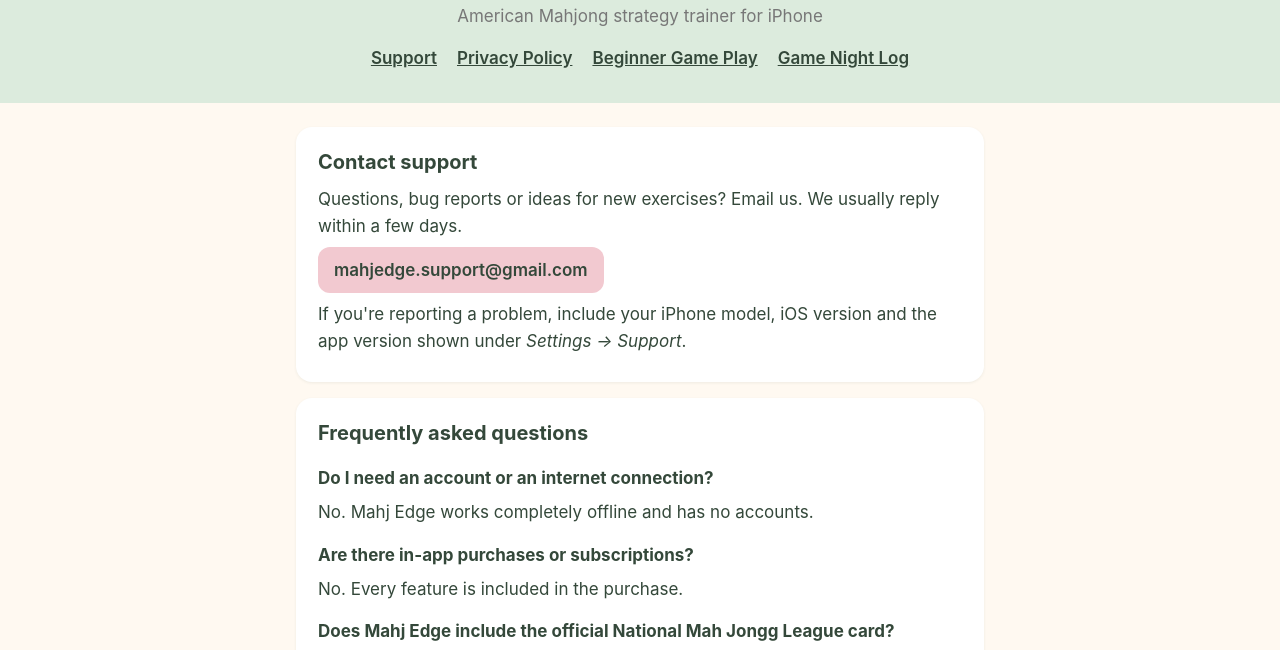
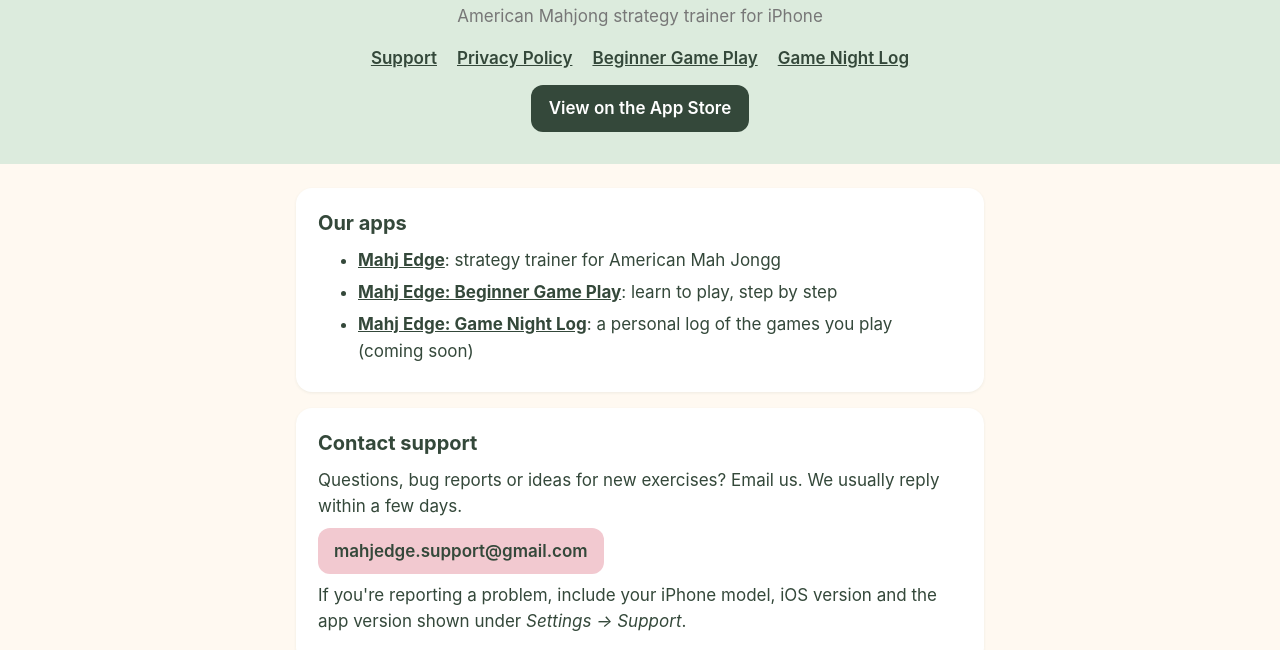
Before and after one commit to ToddrMyers11/mahjedge-site, a plain HTML site: page index.html in a window 1280 px wide. Shown: the part 93-743 px from the top of the page. Drawn offline with Linux system fonts and the light colour scheme.

Commit message:
Add App Store links for Mahj Edge and Beginner Game Play
Co-Authored-By: Claude Opus 5.5 <noreply@anthropic.com>

```diff
--- a/index.html
+++ b/index.html
@@ -12,9 +12,19 @@
     <h1>Mahj Edge</h1>
     <p>American Mahjong strategy trainer for iPhone</p>
     <nav><a href="./">Support</a><a href="privacy/">Privacy Policy</a><a href="beginner/">Beginner Game Play</a><a href="gamelog/">Game Night Log</a></nav>
+    <a class="store" href="https://apps.apple.com/us/app/mahj-edge/id6830369084">View on the App Store</a>
   </header>
 
   <main>
+    <section>
+      <h2>Our apps</h2>
+      <ul class="apps">
+        <li><a href="https://apps.apple.com/us/app/mahj-edge/id6830369084"><strong>Mahj Edge</strong></a>: strategy trainer for American Mah Jongg</li>
+        <li><a href="https://apps.apple.com/us/app/mahj-edge-beginner-game-play/id6832026613"><strong>Mahj Edge: Beginner Game Play</strong></a>: learn to play, step by step</li>
+        <li><a href="gamelog/"><strong>Mahj Edge: Game Night Log</strong></a>: a personal log of the games you play (coming soon)</li>
+      </ul>
+    </section>
+
     <section>
       <h2>Contact support</h2>
       <p>Questions, bug reports or ideas for new exercises? Email us. We usually reply within a few days.</p>
@@ -50,7 +60,7 @@
       <p>In the app, tap <em>Settings → Reset All Progress</em>. This can't be undone.</p>
 
       <h3>I'm brand new to Mah Jongg. Where should I start?</h3>
-      <p><a href="beginner/">Mahj Edge: Beginner Game Play</a> is our step-by-step course in how to set up and play. Mahj Edge picks up with strategy once you know the rules.</p>
+      <p><a href="https://apps.apple.com/us/app/mahj-edge-beginner-game-play/id6832026613">Mahj Edge: Beginner Game Play</a> (<a href="beginner/">support</a>) is our step-by-step course in how to set up and play. Mahj Edge picks up with strategy once you know the rules.</p>
 
       <h3>Is there a way to keep score at game night?</h3>
       <p><a href="gamelog/">Mahj Edge: Game Night Log</a> records the games you play, works out standard payments and tracks your stats.</p>
--- a/style.css
+++ b/style.css
@@ -54,4 +54,19 @@ a { color: var(--ink); }
   word-break: break-all;
 }
 
+.store {
+  display: inline-block;
+  margin-top: 14px;
+  background: var(--ink);
+  color: #fff;
+  padding: 10px 18px;
+  border-radius: 12px;
+  font-weight: 600;
+  text-decoration: none;
+}
+
+.soon { margin-top: 14px; font-weight: 600; }
+
+.apps li { margin: 6px 0; }
+
 footer { text-align: center; color: var(--muted); font-size: 14px; padding: 0 16px 32px; }
```
Also changed, not shown: beginner/index.html (+2 -1 lines), gamelog/index.html (+1 -0 lines).
